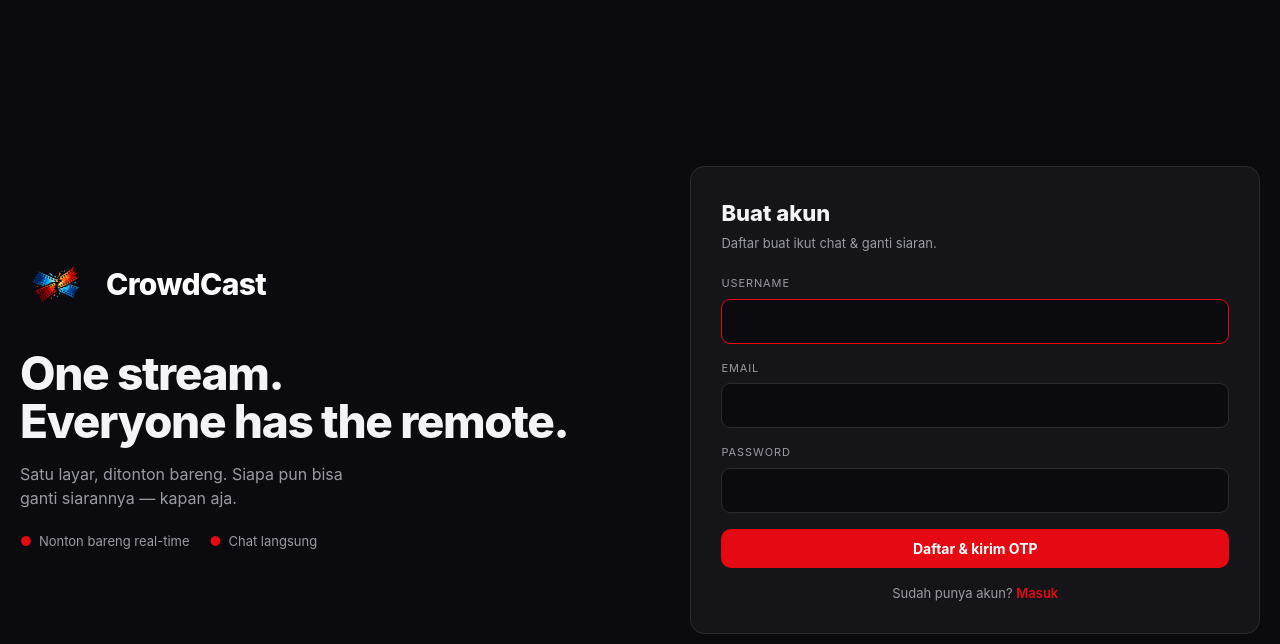
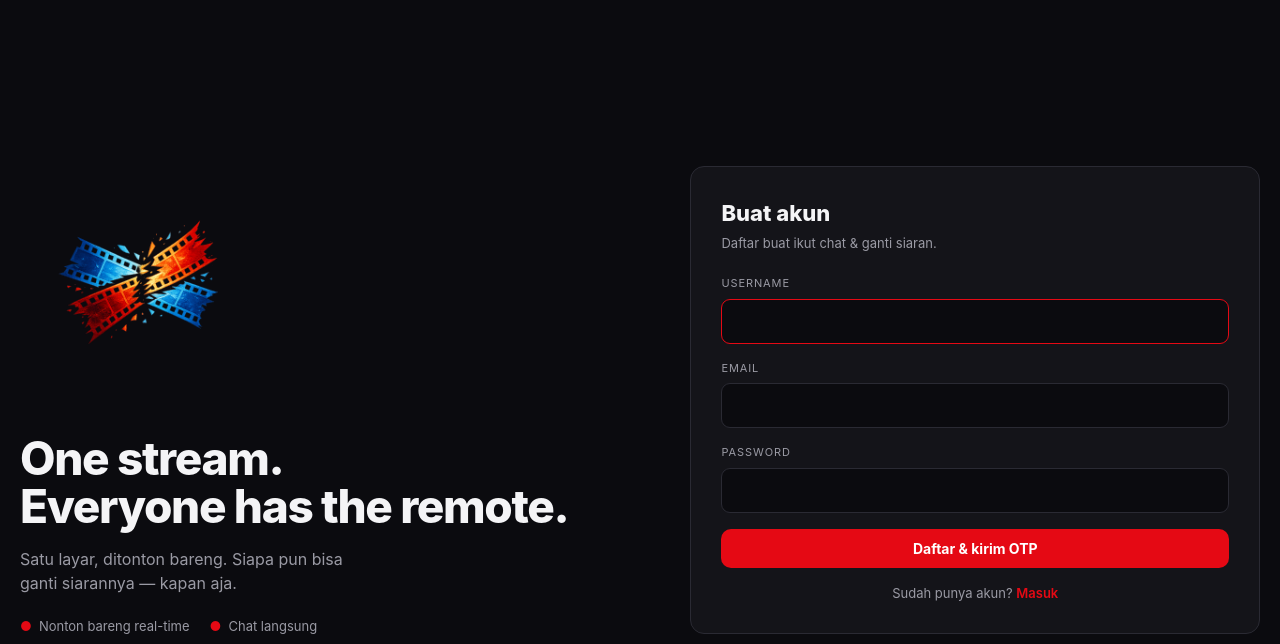
Before and after one commit to azra-ahmad/CrowdCast, a Flask app: page /register in a window 1280 px wide. Shown: the top 644 px of the page. Run offline with Flask 3, Linux system fonts and the light colour scheme; parts of the project's set-up code (start-up, migrations or seed data) failed here and were passed over.

Commit message:
Ganti sisa nama NetVault jadi CrowdCast (email OTP, docstring); logo auth diperbesar tanpa wordmark

```diff
--- a/app.py
+++ b/app.py
@@ -1,5 +1,5 @@
 """
-NetVault - Flask web gateway (UAS Pemrograman Jaringan).
+CrowdCast - Flask web gateway (UAS Pemrograman Jaringan).
 Menyatukan: UI, login, verifikasi email, upload file via TCP, streaming video via UDP.
 
 Alur:
--- a/config.py
+++ b/config.py
@@ -1,5 +1,5 @@
 """
-Konfigurasi terpusat NetVault.
+Konfigurasi terpusat CrowdCast.
 Semua nilai sensitif dibaca dari file .env (lihat .env.example).
 """
 
--- a/static/css/style.css
+++ b/static/css/style.css
@@ -103,10 +103,9 @@ a{color:inherit;text-decoration:none}
 .auth-top{padding:22px 0}
 /* hanya atur atas-bawah: padding kiri-kanan tetap milik .wrap */
 .auth-login{display:grid;grid-template-columns:1.1fr 1fr;gap:44px;align-items:center;min-height:100vh;padding-top:48px;padding-bottom:48px}
-.auth-brand{display:inline-flex;align-items:center;gap:14px;margin-bottom:28px}
+.auth-brand{display:inline-block;margin-bottom:24px}
 .auth-brand:hover{text-decoration:none}
-.auth-brand img{width:72px;height:72px;object-fit:contain;display:block;flex:none}
-.auth-brand .wm{font-size:30px;font-weight:800;letter-spacing:-.02em;color:#fff}
+.auth-brand img{width:240px;height:240px;object-fit:contain;display:block}
 .auth-hero h1{font-size:clamp(30px,4vw,46px);font-weight:800;letter-spacing:-.03em;line-height:1.05}
 .auth-hero .lead{color:var(--text2);margin-top:16px;max-width:360px}
 .auth-hero .feats{display:flex;gap:20px;margin-top:22px;font-size:13px;color:var(--text2);flex-wrap:wrap}
@@ -129,8 +128,7 @@ a{color:inherit;text-decoration:none}
   .player{flex:none;width:100%}
   .chat-wrap{flex:none;width:100%;height:400px}
   .auth-login{grid-template-columns:1fr;gap:26px;min-height:auto;padding-top:32px;padding-bottom:32px}
-  .auth-brand img{width:56px;height:56px}
-  .auth-brand .wm{font-size:24px}
+  .auth-brand img{width:150px;height:150px}
   .now-title,.usermeta{display:none}
 }
 
--- a/tcp_file_server.py
+++ b/tcp_file_server.py
@@ -1,5 +1,5 @@
 """
-TCP File Server - backend upload NetVault.
+TCP File Server - backend upload CrowdCast.
 Dikembangkan dari pola pre-uts/ftp_server.py (handle_upload).
 
 Protokol:
--- a/templates/login.html
+++ b/templates/login.html
@@ -6,7 +6,6 @@
   <div class="auth-hero">
     <a class="auth-brand" href="{{ url_for('index') }}">
       <img src="{{ url_for('static', filename='img/CrowdCast.png') }}" alt="CrowdCast">
-      <span class="wm">CrowdCast</span>
     </a>
     <h1>One stream.<br>Everyone has the remote.</h1>
     <p class="lead">Satu layar, ditonton bareng. Siapa pun bisa ganti siarannya — kapan aja.</p>
--- a/templates/register.html
+++ b/templates/register.html
@@ -6,7 +6,6 @@
   <div class="auth-hero">
     <a class="auth-brand" href="{{ url_for('index') }}">
       <img src="{{ url_for('static', filename='img/CrowdCast.png') }}" alt="CrowdCast">
-      <span class="wm">CrowdCast</span>
     </a>
     <h1>One stream.<br>Everyone has the remote.</h1>
     <p class="lead">Satu layar, ditonton bareng. Siapa pun bisa ganti siarannya — kapan aja.</p>
```
Also changed, not shown: email_sender.py (+5 -5 lines).
